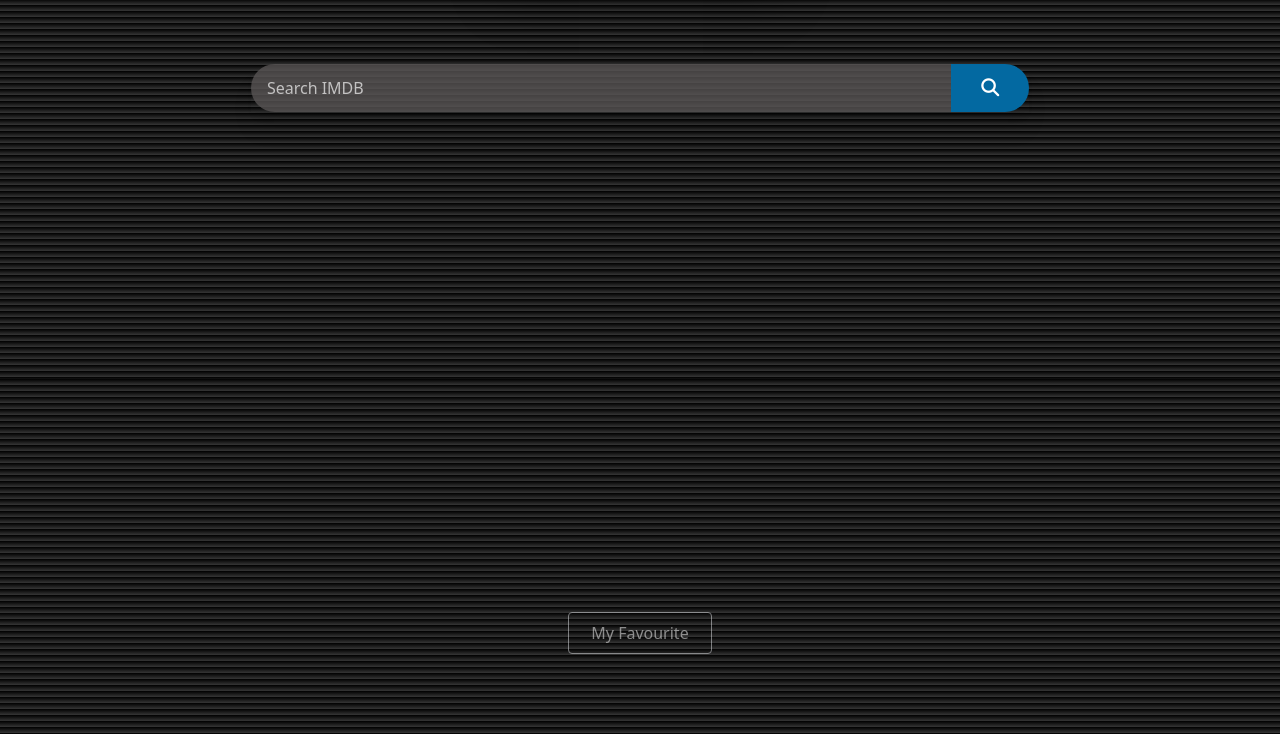
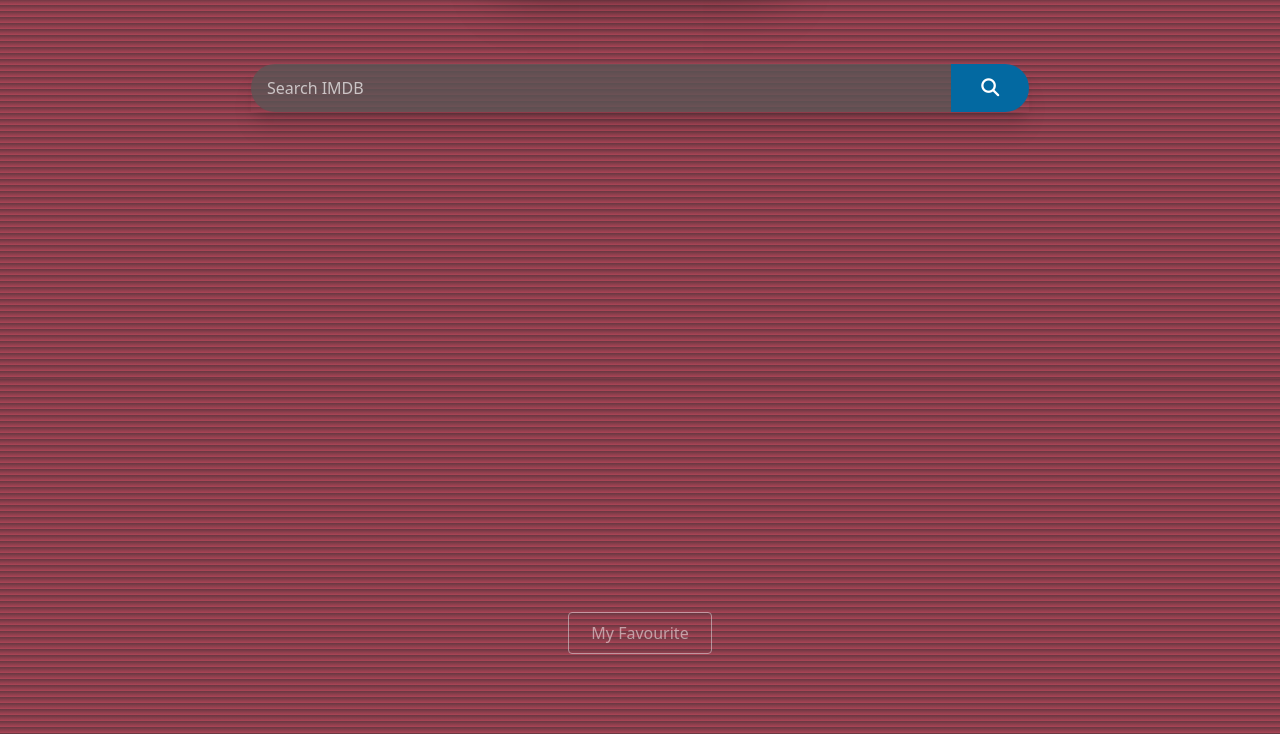
Before and after one commit to SachinNisad/IMDB-CLONE-PG2, a plain HTML site: page index.html in a window 1280 px wide. Shown: the part 421-1155 px from the top of the page. Drawn offline with nearby package versions, Linux system fonts and the light colour scheme.

Commit message:
Update style.css

```diff
--- a/style.css
+++ b/style.css
@@ -7,8 +7,7 @@
     color: white;
     align-items: center;
     justify-content: center;
-    background:repeating-linear-gradient(black, rgb(54, 54, 54) 6px);
-    /* background: url("https://occ-0-4995-2186.1.nflxso.net/dnm/api/v6/6AYY37jfdO6hpXcMjf9Yu5cnmO0/AAAABTfvtY6NptM7gnUyzFDCvkz5Rwq9c0CXpe3SPg9VOZIPoVJ2JHYsqY-zYD0dDjiGKT5EheuXBKKxPYb_uqRl1ETnY-Xry7jUcHeJ.jpg?r=cb"); */
+    background:repeating-linear-gradient(rgba(82, 28, 39, 0.877), rgba(164, 52, 71, 0.918) 6px);
 }
 
 /* START OF NAV BAR STYLE */
```
